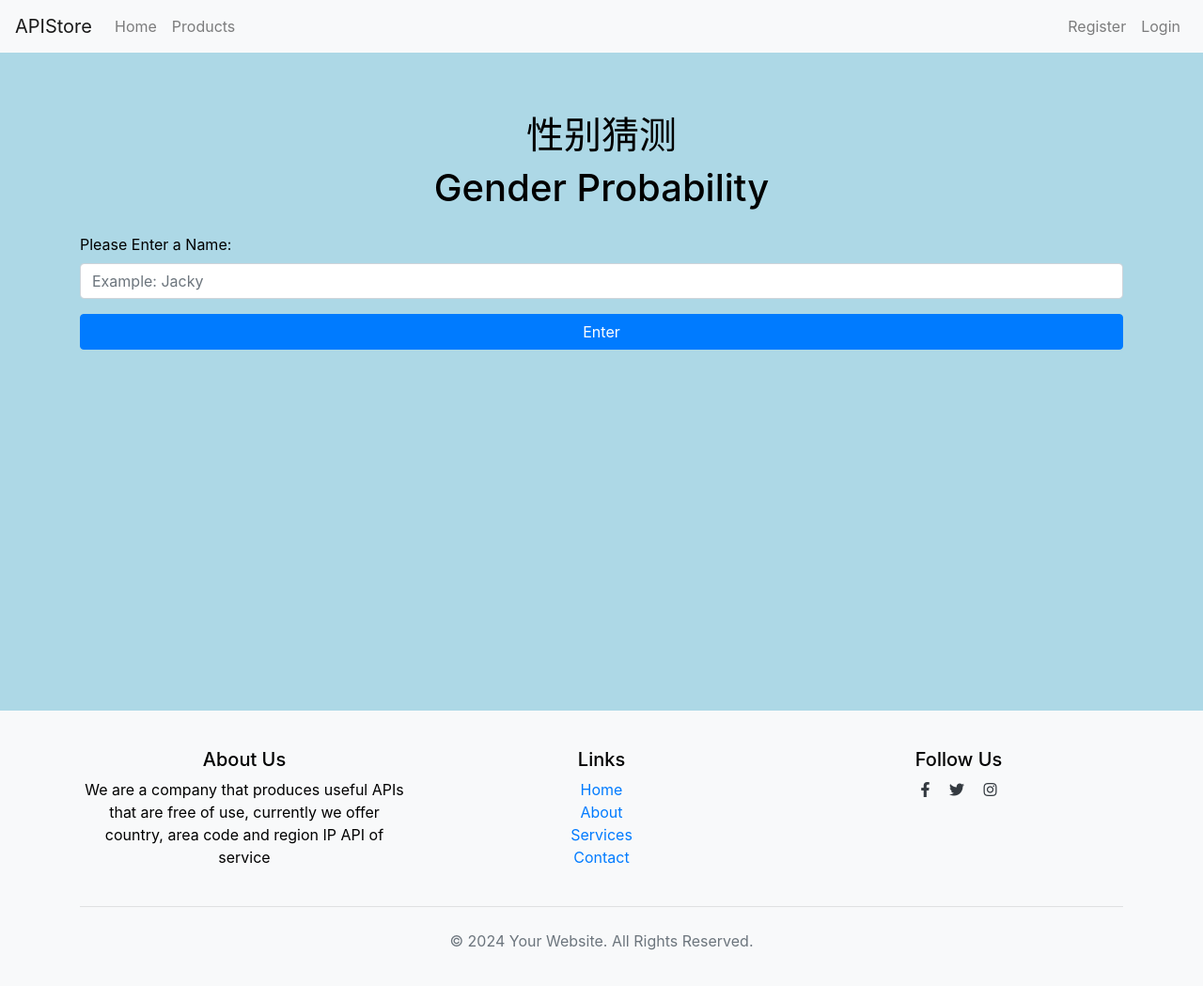
After one commit to dicky0411/APIStoreNew, a Laravel app: page /products/gender in a window 1280 px wide. The commit adds this page. Shown: the whole page at 94% size. Run offline with Laravel 12, Linux system fonts and the light colour scheme; some libraries are stand-ins or nearby versions.

Commit message:
gender prediction API

```diff
--- a/app/Http/Controllers/ProductController.php
+++ b/app/Http/Controllers/ProductController.php
@@ -29,7 +29,8 @@ class ProductController extends Controller
                             'Cur-Ex',
                             'zip-code',
                             'profanity-eraser',
-                            'dictionary'
+                            'dictionary',
+                            'gender'
                     ])) {
             return view("product.show", compact('code'));
         }
--- a/app/Livewire/Dictionary.php
+++ b/app/Livewire/Dictionary.php
@@ -17,6 +17,7 @@ class Dictionary extends Component
         return view('livewire.dictionary');
     }
     public function search(){
+        $this->definition = null;
         $url = "https://api.dictionaryapi.dev/api/v2/entries/en/".$this->word;
         $response = Http::get($url);
         if ($response->failed()) {
@@ -36,6 +37,7 @@ class Dictionary extends Component
 
                 $this->definition[]=$defintionsInLoop[$i]['definition'];
             }
+
         }
 
 
--- /dev/null
+++ b/app/Livewire/Gender.php
@@ -0,0 +1,22 @@
+<?php
+
+namespace App\Livewire;
+use Illuminate\Support\Facades\Http;
+use Livewire\Component;
+
+class Gender extends Component
+{
+    public $name="Kevin";
+    public $gender, $percentage;
+    public function render()
+    {
+        return view('livewire.gender');
+    }
+    public function search(){
+        $url = "https://api.genderize.io/?name=".$this->name;
+        $response = Http::get($url);
+        $result = $response->json();
+        $this->gender = $result["gender"];
+        $this->percentage = $result["probability"]*100;
+    }
+}
--- /dev/null
+++ b/resources/views/livewire/gender.blade.php
@@ -0,0 +1,23 @@
+<div>
+    <br>
+
+    <div class="container mt-5">
+        <h1 class="text-center">性别猜测</h1>
+        <h1 class="text-center">Gender Probability</h1>
+        <!-- Livewire component for IP search -->
+        <form id="gender" class="mt-4" wire:submit.prevent="search">
+            <div class="form-group">
+                <label for="name">Please Enter a Name:</label>
+                <input type="text" class="form-control" wire:model.defer="name" id="name" placeholder="Example: Jacky" required>
+            </div>
+            <button type="submit" class="btn btn-primary btn-block">Enter</button>
+        </form>
+        <div id="result" class="mt-4">
+            @if ($gender && $percentage)
+                <div class="alert alert-success">
+                    {{$name}} has a {{$percentage}}% chance of being a {{$gender}}
+                </div>
+            @endif
+        </div>
+    </div>
+</div>
```
Also changed, not shown: resources/views/livewire/dictionary.blade.php (+3 -5 lines), resources/views/product/index.blade.php (+6 -6 lines), public/images/gender.jpeg (added).
